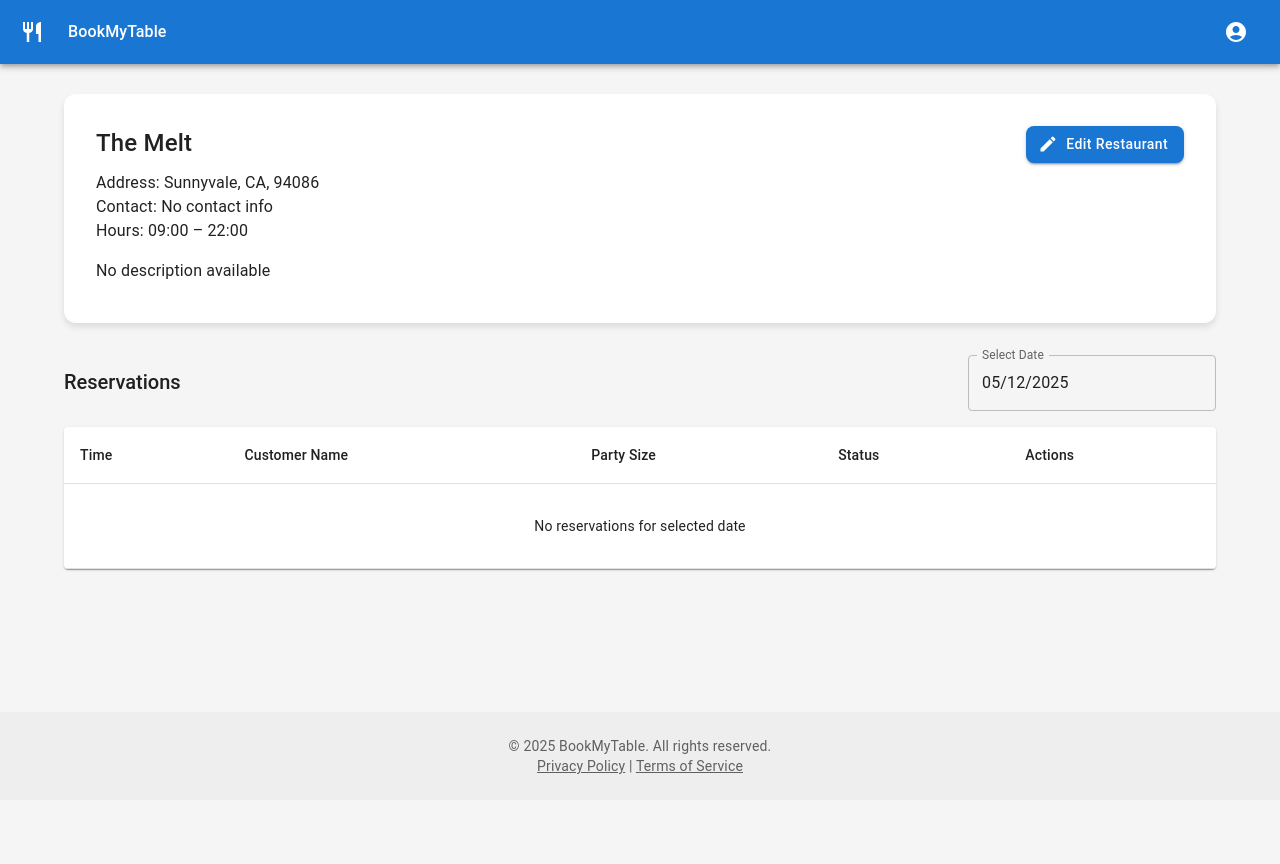
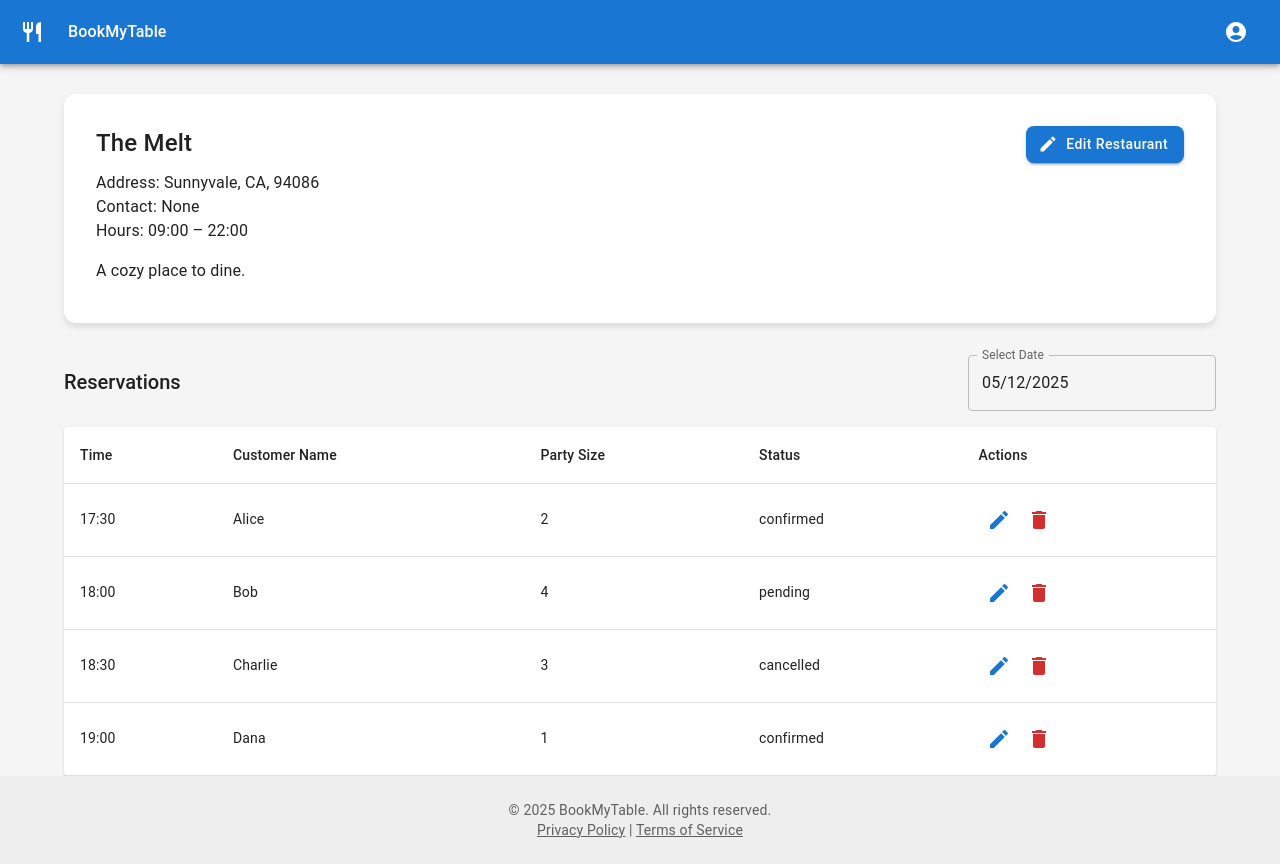
Before and after one commit to nace129/bookmytableproject-draft, a React (Create React App) app in the folder frontend/: page /restaurantManager in a window 1280 px wide. Before the commit the page ends 800 px from the top, so only its background shows below. Built offline with nearby package versions, Linux system fonts and the light colour scheme.

Commit message:
resMan changes

```diff
--- a/frontend/src/pages/RestaurantManagerDashboard.js
+++ b/frontend/src/pages/RestaurantManagerDashboard.js
@@ -20,114 +20,117 @@ import {
   Dialog,
   DialogTitle,
   DialogContent,
-  DialogActions
+  DialogActions,
+  MenuItem,
 } from '@mui/material';
-import { Edit as EditIcon, Delete as DeleteIcon, Add as AddIcon } from '@mui/icons-material';
-import { LocalizationProvider, DatePicker } from '@mui/x-date-pickers';
+import { Edit as EditIcon, Delete as DeleteIcon, Add as AddIcon, Check as CheckIcon } from '@mui/icons-material';
+import { LocalizationProvider } from '@mui/x-date-pickers/LocalizationProvider';
+import { DatePicker } from '@mui/x-date-pickers/DatePicker';
 import { AdapterDateFns } from '@mui/x-date-pickers/AdapterDateFns';
-import restaurantsData from '../data/restaurants.json';
 
 export default function RestaurantManagerDashboard() {
   // Restaurant info state
   const [info, setInfo] = useState({
-    name: '',
-    address: '',
-    contact: '',
-    openingTime: '',
-    closingTime: '',
-    description: '',
-    tableLayout: [],
+    name: 'The Melt',
+    address: 'Sunnyvale, CA, 94086',
+    contact: 'None',
+    openingTime: '09:00',
+    closingTime: '22:00',
+    description: 'A cozy place to dine.',
+    tableLayout: [
+      { time: '17:30', maxSeats: 4 },
+      { time: '18:00', maxSeats: 4 },
+    ],
     photos: []
   });
 
+  // Temporary edit state
+  const [editInfo, setEditInfo] = useState(info);
+
+  // Dummy reservations
+  const dummyReservations = [
+    { id: 'r1', time: '17:30', customerName: 'Alice', partySize: 2, status: 'confirmed' },
+    { id: 'r2', time: '18:00', customerName: 'Bob', partySize: 4, status: 'pending' },
+    { id: 'r3', time: '18:30', customerName: 'Charlie', partySize: 3, status: 'cancelled' },
+    { id: 'r4', time: '19:00', customerName: 'Dana', partySize: 1, status: 'confirmed' },
+  ];
+
   // Reservation state
-  const [reservations, setReservations] = useState([]);
+  const [reservations, setReservations] = useState(dummyReservations);
   const [selectedDate, setSelectedDate] = useState(new Date());
 
   // UI state
   const [error, setError] = useState('');
   const [openEdit, setOpenEdit] = useState(false);
+  const [editingId, setEditingId] = useState(null);
+  const [editStatus, setEditStatus] = useState('');
 
-  useEffect(() => {
-    // Load the first restaurant from JSON as an example
-    if (restaurantsData.length > 0) {
-      const restaurant = restaurantsData[0];
-      const address = restaurant.location
-        ? `${restaurant.location.city}, ${restaurant.location.state}, ${restaurant.location.zip}`
-        : `Near coordinates (${restaurant.coords?.lat.toFixed(2)}, ${restaurant.coords?.lng.toFixed(2)})`;
-      setInfo({
-        name: restaurant.name,
-        address: address,
-        contact: restaurant.contact || 'No contact info',
-        openingTime: '09:00', // Default opening time
-        closingTime: '22:00', // Default closing time
-        description: restaurant.description || 'No description available',
-        tableLayout: restaurant.table_layout || [],
-        photos: []
-      });
-    }
-  }, []);
-
-  // Load reservations on date change
-  useEffect(() => {
-    async function fetchReservations() {
-      try {
-        // TODO: Replace with real API call
-        const data = []; // await fetch(`/api/reservations?date=${selectedDate.toISOString()}`).then(r=>r.json());
-        setReservations(data);
-      } catch (e) {
-        setError('Failed to fetch reservations');
-      }
-    }
-    fetchReservations();
-  }, [selectedDate]);
-
-  // Handlers for edit dialog
-  const handleEditOpen = () => setOpenEdit(true);
+  // Open edit dialog and initialize temp state
+  const handleEditOpen = () => {
+    setEditInfo(info);
+    setOpenEdit(true);
+  };
   const handleEditClose = () => setOpenEdit(false);
 
-  const handleInfoChange = (field, value) => {
-    setInfo(prev => ({ ...prev, [field]: value }));
+  // EditInfo change handlers
+  const handleEditInfoChange = (field, value) => {
+    setEditInfo(prev => ({ ...prev, [field]: value }));
   };
 
   const handlePhotoUpload = (e) => {
     const files = Array.from(e.target.files);
-    setInfo(prev => ({ ...prev, photos: [...prev.photos, ...files] }));
+    setEditInfo(prev => ({ ...prev, photos: [...prev.photos, ...files] }));
   };
   const removePhoto = (index) => {
-    setInfo(prev => ({
+    setEditInfo(prev => ({
       ...prev,
       photos: prev.photos.filter((_, i) => i !== index)
     }));
   };
 
   const handleSlotChange = (index, field, value) => {
-    setInfo(prev => {
+    setEditInfo(prev => {
       const copy = [...prev.tableLayout];
       copy[index] = { ...copy[index], [field]: value };
       return { ...prev, tableLayout: copy };
     });
   };
   const addSlot = () => {
-    setInfo(prev => ({
+    setEditInfo(prev => ({
       ...prev,
       tableLayout: [...prev.tableLayout, { time: '', maxSeats: '' }]
     }));
   };
   const removeSlot = (index) => {
-    setInfo(prev => ({
+    setEditInfo(prev => ({
       ...prev,
       tableLayout: prev.tableLayout.filter((_, i) => i !== index)
     }));
   };
 
-  const handleSave = async () => {
-    try {
-      // TODO: PUT /api/restaurant with form data (info + photos)
+  // Save edits to main info state
+  const handleSave = () => {
+    setInfo(editInfo);
     setOpenEdit(false);
-    } catch (e) {
-      setError('Failed to save restaurant information');
-    }
+  };
+
+  const startEditing = (reservation) => {
+    setEditingId(reservation.id);
+    setEditStatus(reservation.status);
+  };
+
+  const cancelEditing = () => {
+    setEditingId(null);
+    setEditStatus('');
+  };
+
+  const saveStatus = (id) => {
+    setReservations(prev => prev.map(r => r.id === id ? { ...r, status: editStatus } : r));
+    setEditingId(null);
+  };
+
+  const handleDeleteRes = (id) => {
+    setReservations(prev => prev.filter(r => r.id !== id));
   };
 
   return (
@@ -180,30 +183,50 @@ export default function RestaurantManagerDashboard() {
             </TableRow>
           </TableHead>
           <TableBody>
-            {reservations.length === 0 ? (
-              <TableRow>
-                <TableCell colSpan={5} align="center" sx={{ py: 4 }}>
-                  No reservations for selected date
-                </TableCell>
-              </TableRow>
-            ) : (
-              reservations.map((r) => (
+            {reservations.map((r) => (
               <TableRow key={r.id}>
                 <TableCell>{r.time}</TableCell>
                 <TableCell>{r.customerName}</TableCell>
                 <TableCell>{r.partySize}</TableCell>
-                  <TableCell>{r.status}</TableCell>
                 <TableCell>
-                    <IconButton color="primary">
+                  {editingId === r.id ? (
+                    <TextField
+                      select
+                      value={editStatus}
+                      onChange={e => setEditStatus(e.target.value)}
+                      size="small"
+                    >
+                      {['confirmed','pending','cancelled'].map(s => (
+                        <MenuItem key={s} value={s}>{s}</MenuItem>
+                      ))}
+                    </TextField>
+                  ) : (
+                    r.status
+                  )}
+                </TableCell>
+                <TableCell>
+                  {editingId === r.id ? (
+                    <>
+                      <IconButton color="primary" onClick={() => saveStatus(r.id)}>
+                        <CheckIcon />
+                      </IconButton>
+                      <IconButton color="secondary" onClick={cancelEditing}>
+                        <DeleteIcon />
+                      </IconButton>
+                    </>
+                  ) : (
+                    <>
+                      <IconButton color="primary" onClick={() => startEditing(r)}>
                         <EditIcon />
                       </IconButton>
-                    <IconButton color="error">
+                      <IconButton color="error" onClick={() => handleDeleteRes(r.id)}>
                         <DeleteIcon />
                       </IconButton>
+                    </>
+                  )}
                 </TableCell>
               </TableRow>
-              ))
-            )}
+            ))}
           </TableBody>
         </Table>
       </TableContainer>
@@ -212,26 +235,27 @@ export default function RestaurantManagerDashboard() {
       <Dialog open={openEdit} onClose={handleEditClose} maxWidth="sm" fullWidth>
         <DialogTitle>Edit Restaurant Information</DialogTitle>
         <DialogContent>
+          {/* Form Fields bound to editInfo */}
           <TextField
             fullWidth
             margin="normal"
             label="Restaurant Name"
-            value={info.name}
-            onChange={(e) => handleInfoChange('name', e.target.value)}
+            value={editInfo.name}
+            onChange={e => handleEditInfoChange('name', e.target.value)}
           />
           <TextField
             fullWidth
             margin="normal"
             label="Address"
-            value={info.address}
-            onChange={(e) => handleInfoChange('address', e.target.value)}
+            value={editInfo.address}
+            onChange={e => handleEditInfoChange('address', e.target.value)}
           />
           <TextField
             fullWidth
             margin="normal"
             label="Contact Info"
-            value={info.contact}
-            onChange={(e) => handleInfoChange('contact', e.target.value)}
+            value={editInfo.contact}
+            onChange={e => handleEditInfoChange('contact', e.target.value)}
           />
 
           <Grid container spacing={2} sx={{ mt: 1 }}>
@@ -241,8 +265,8 @@ export default function RestaurantManagerDashboard() {
                 margin="normal"
                 label="Opening Time"
                 type="time"
-                value={info.openingTime}
-                onChange={(e) => handleInfoChange('openingTime', e.target.value)}
+                value={editInfo.openingTime}
+                onChange={e => handleEditInfoChange('openingTime', e.target.value)}
                 InputLabelProps={{ shrink: true }}
               />
             </Grid>
@@ -252,8 +276,8 @@ export default function RestaurantManagerDashboard() {
                 margin="normal"
                 label="Closing Time"
                 type="time"
-                value={info.closingTime}
-                onChange={(e) => handleInfoChange('closingTime', e.target.value)}
+                value={editInfo.closingTime}
+                onChange={e => handleEditInfoChange('closingTime', e.target.value)}
                 InputLabelProps={{ shrink: true }}
               />
             </Grid>
@@ -265,10 +289,11 @@ export default function RestaurantManagerDashboard() {
             label="Description"
             multiline
             rows={3}
-            value={info.description}
-            onChange={(e) => handleInfoChange('description', e.target.value)}
+            value={editInfo.description}
+            onChange={e => handleEditInfoChange('description', e.target.value)}
           />
 
+          {/* Photos Upload */}
           <Typography variant="subtitle1" sx={{ mt: 2 }}>Photos</Typography>
           <Button variant="outlined" component="label">
             Upload Photos
@@ -281,7 +306,7 @@ export default function RestaurantManagerDashboard() {
             />
           </Button>
           <Box sx={{ mt: 1 }}>
-            {info.photos.map((file, idx) => (
+            {editInfo.photos.map((file, idx) => (
               <Box key={idx} sx={{ display: 'flex', alignItems: 'center', mt: 1 }}>
                 <Typography sx={{ flexGrow: 1 }}>{file.name}</Typography>
                 <IconButton size="small" onClick={() => removePhoto(idx)}>
@@ -291,8 +316,9 @@ export default function RestaurantManagerDashboard() {
             ))}
           </Box>
 
+          {/* Table Layout Editor */}
           <Typography variant="subtitle1" sx={{ mt: 2 }}>Table Layout</Typography>
-          {info.tableLayout.map((slot, idx) => (
+          {editInfo.tableLayout.map((slot, idx) => (
             <Grid container spacing={2} alignItems="center" key={idx} sx={{ mt: 1 }}>
               <Grid item xs={5}>
                 <TextField
@@ -300,7 +326,7 @@ export default function RestaurantManagerDashboard() {
                   label="Time"
                   type="time"
                   value={slot.time}
-                  onChange={(e) => handleSlotChange(idx, 'time', e.target.value)}
+                  onChange={e => handleSlotChange(idx, 'time', e.target.value)}
                   InputLabelProps={{ shrink: true }}
                 />
               </Grid>
@@ -310,7 +336,7 @@ export default function RestaurantManagerDashboard() {
                   label="Max Seats"
                   type="number"
                   value={slot.maxSeats}
-                  onChange={(e) => handleSlotChange(idx, 'maxSeats', e.target.value)}
+                  onChange={e => handleSlotChange(idx, 'maxSeats', e.target.value)}
                 />
               </Grid>
               <Grid item xs={2}>
@@ -320,11 +346,7 @@ export default function RestaurantManagerDashboard() {
               </Grid>
             </Grid>
           ))}
-          <Button
-            startIcon={<AddIcon />}
-            sx={{ mt: 2 }}
-            onClick={addSlot}
-          >
+          <Button startIcon={<AddIcon />} sx={{ mt: 2 }} onClick={addSlot}>
             Add Slot
           </Button>
         </DialogContent>
```
Lines whose indentation alone changed are shown as unchanged.
